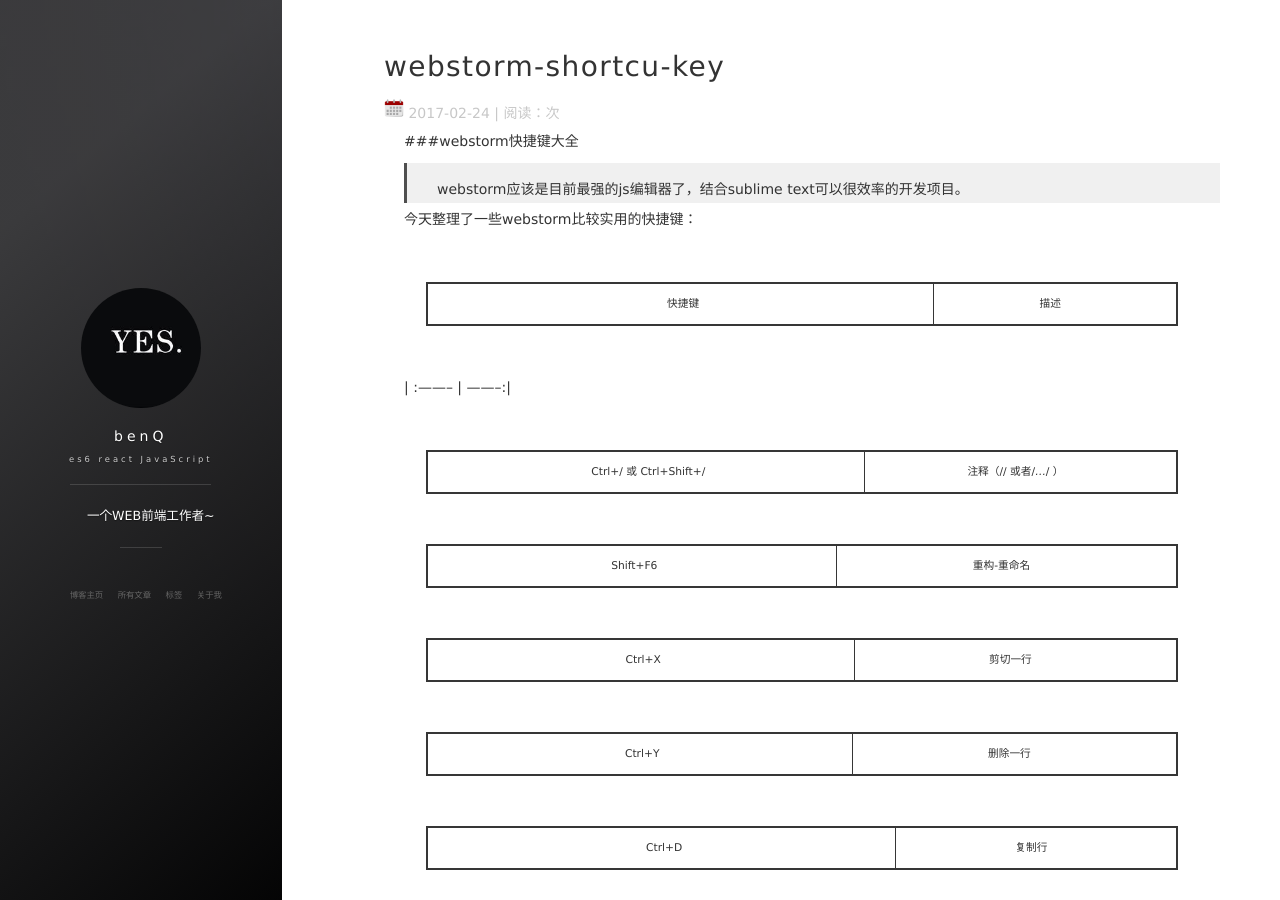
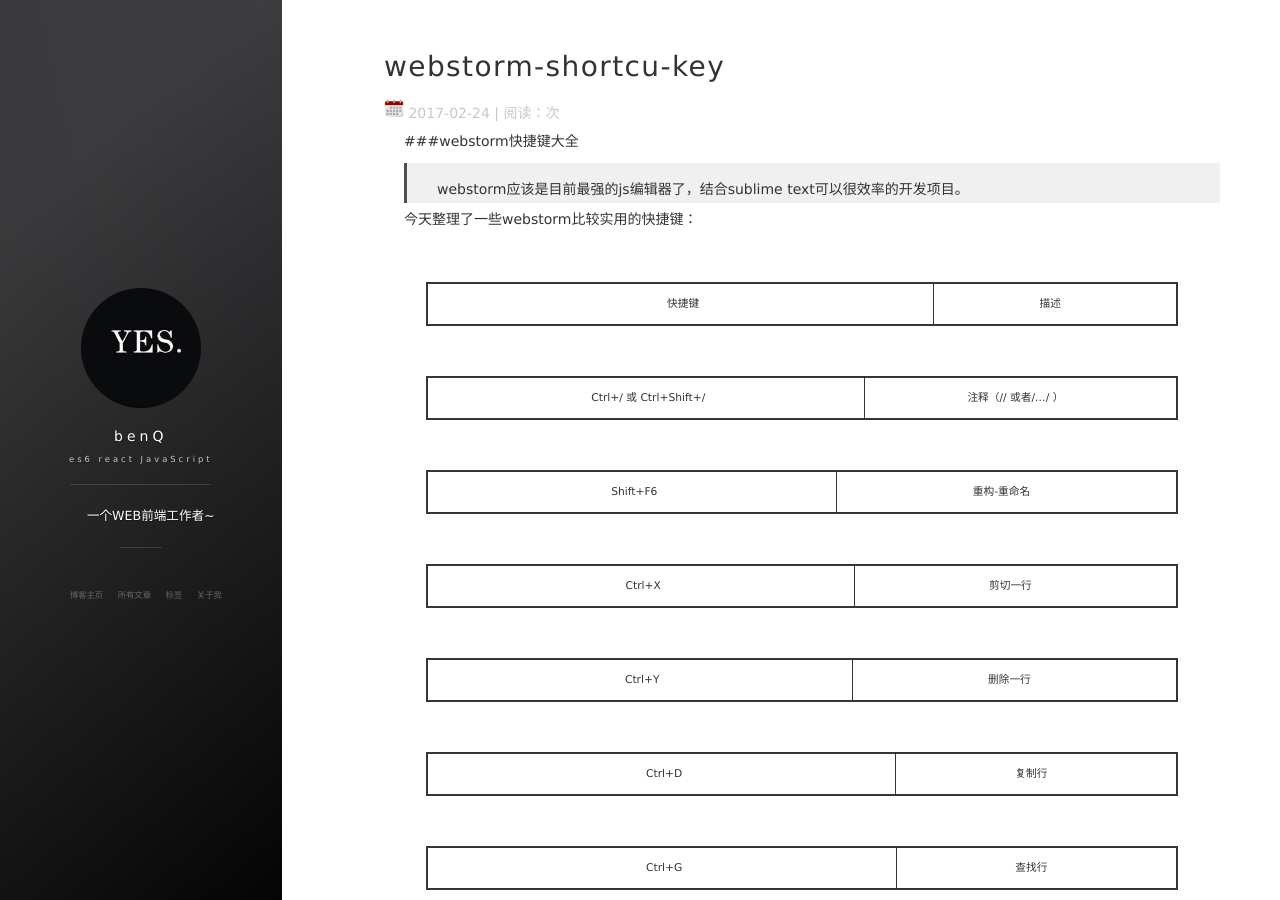
Before and after one commit to benben6/benben6.github.io, a Jekyll site: the page built from _posts/2017-02-24-webstorm-shortcu-key.md, in a window 1280 px wide and 900 px high. Built offline with Jekyll 4.4.1, drawn with Linux system fonts in a browser that asks for light colours; nearby versions of some CDN libraries; comment, search, counter and statistics services are not loaded.

Commit message:
提交更新
提交更新

```diff
--- a/_posts/2017-02-24-webstorm-shortcu-key.md
+++ b/_posts/2017-02-24-webstorm-shortcu-key.md
@@ -11,9 +11,7 @@
 
 今天整理了一些webstorm比较实用的快捷键：
 
-| 快捷键     |   描述    |
-
-| :-------- | --------:|
+| 快捷键   |   描述    |
 
 | Ctrl+/ 或 Ctrl+Shift+/  | 注释（// 或者/*…*/ ）|
 
```
